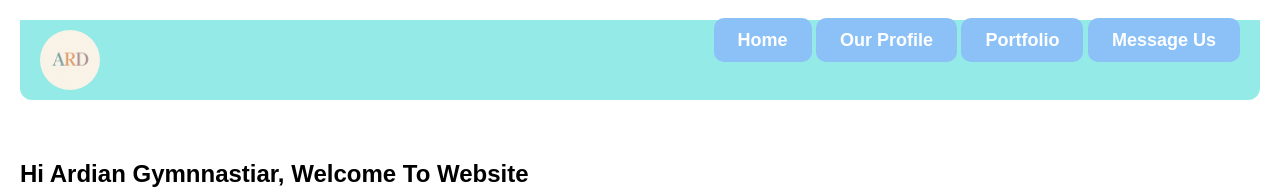
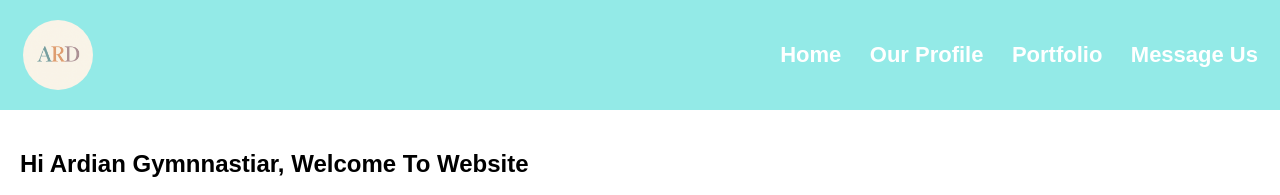
Before and after one commit to Revou-Coding-Camp/codingcamp-14-jul-25-ardianx0, a plain HTML site: page index.html in a window 1280 px wide. Shown: the top 195 px of the page. Drawn offline with Linux system fonts and the light colour scheme.

Commit message:
style: update navbar appearance

```diff
--- a/css/style.css
+++ b/css/style.css
@@ -4,39 +4,31 @@ body {
   padding: 0;
 }
 .logo {
-  width: 60px;
+  width: 70px;
   border-radius: 50%;
+  margin-left: 1%;
 }
 .navbar {
-
   display: flex;
+  align-items: center;
   justify-content: space-between;
   background-color: #93eae7;
-  padding: 10px 20px;
-    gap: 24px;
-    margin-top: 0; /* pastikan tidak ada margin ekstra */
-  border-radius: 0 0 12px 12px;
-
-  margin:  20px;
-  text-decoration: none;
-  text-size-adjust: 300px;
+  padding: 20px 10px;
 }
 .navbar a {
-  padding: 12px 24px;
-  background-color: #8bc1f7; /* biru medium */
+  display: inline-flex;
+  padding: 12px 12px;
   color: white;
   text-decoration: none;
   border-radius: 10px;
-  font-size: 18px;
+  font-size: 22px;
   font-weight: 600;
   transition: background-color 0.3s ease, transform 0.2s ease;
-  text-align: center;
-
 }
 .navbar a:hover {
-  background-color: #3399ff; /* biru terang */
   transform: scale(1.05);
 }
+
 .hero, .headquarters, .contact, .profile-content {
   padding: 20px;
 }
```
